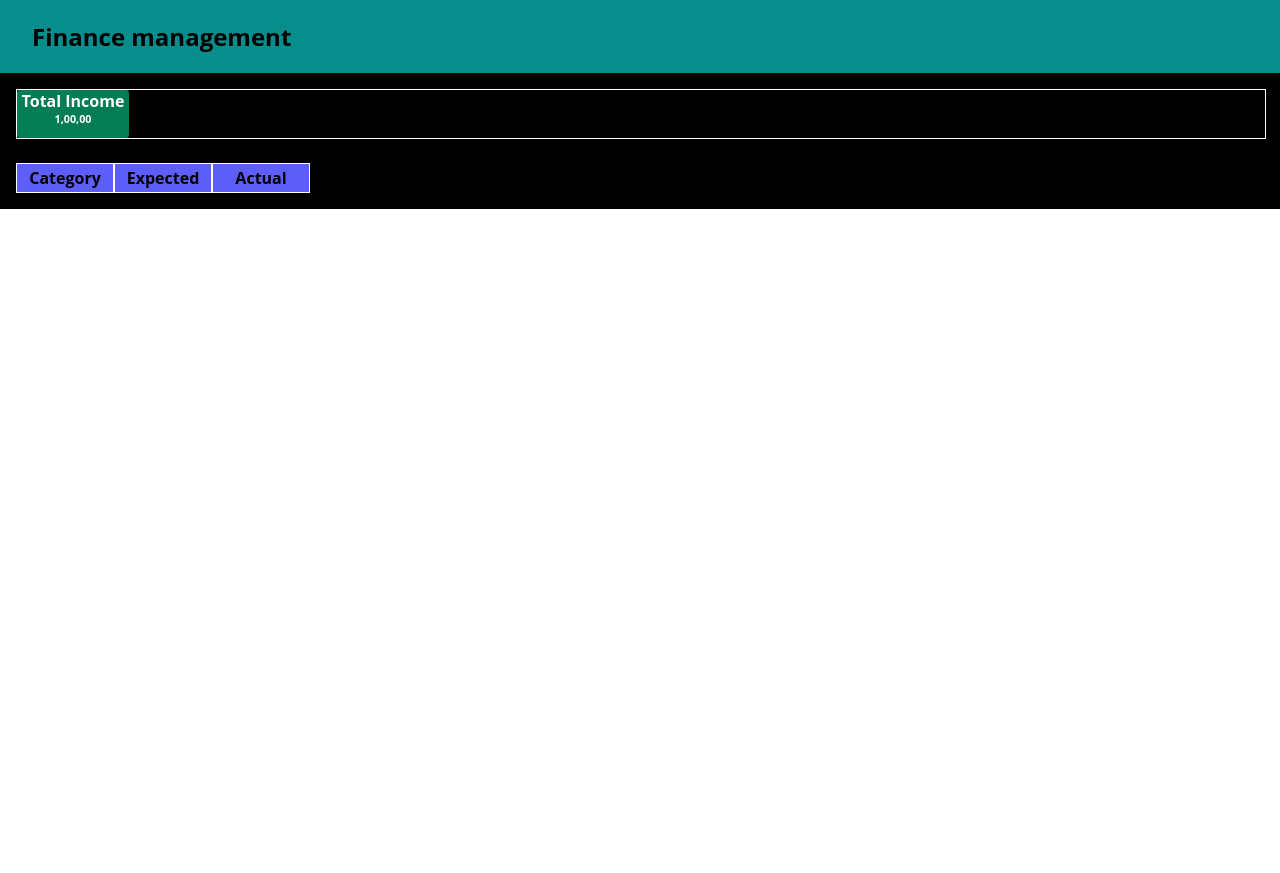
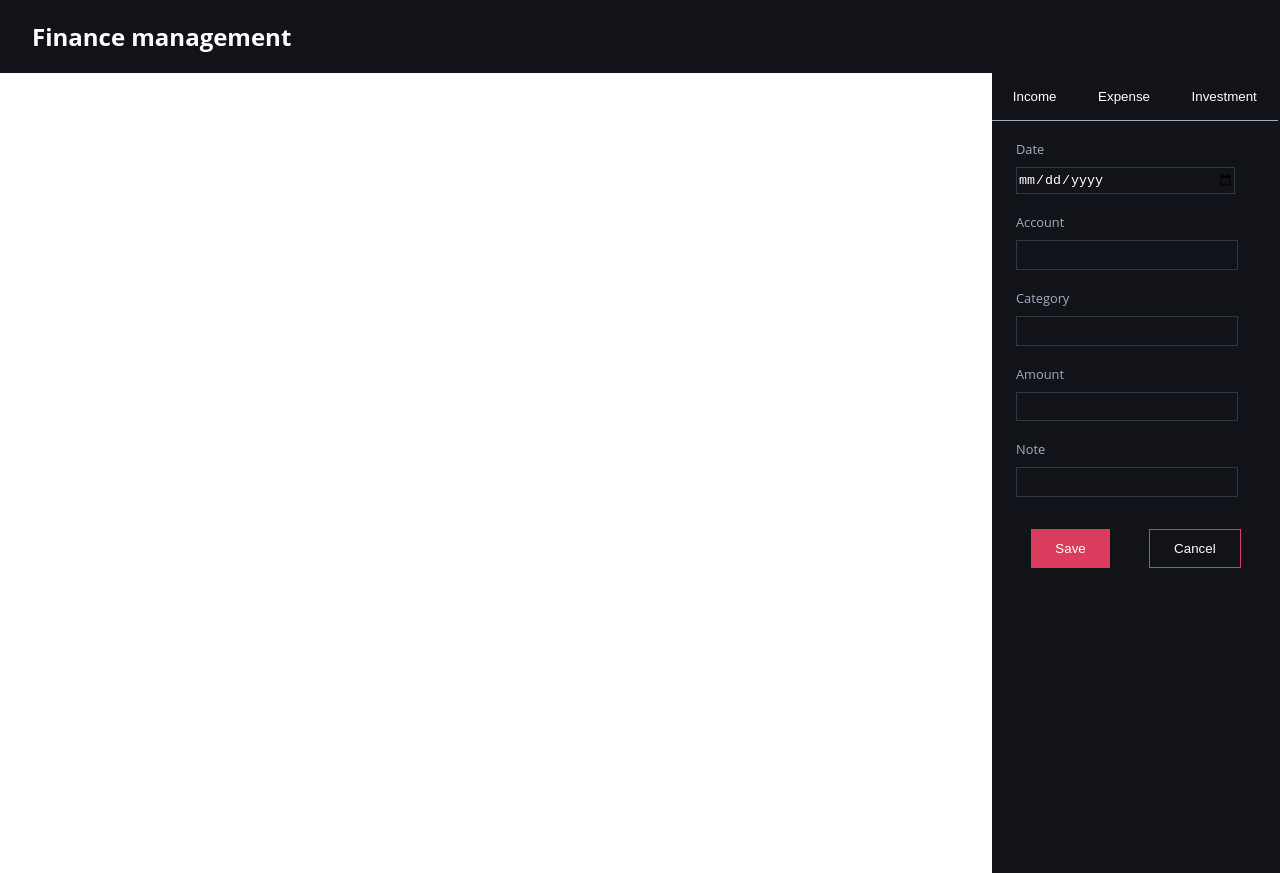
Before and after one commit to KishoreMl/Finance-Management, a React (Create React App) app in the folder finance-management/: page / in a window 1280 px wide. Before the commit the page ends 800 px from the top, so only its background shows below. Built offline with nearby package versions, Linux system fonts and the light colour scheme.

Commit message:
Right Panel

```diff
--- a/finance-management/src/App.css
+++ b/finance-management/src/App.css
@@ -1,5 +1,5 @@
 .App {
-  text-align: center;
+
 }
 
 .App-logo {
--- a/finance-management/src/App.js
+++ b/finance-management/src/App.js
@@ -2,15 +2,15 @@ import { InputModal } from './components/InputModal/InputModal.tsx';
 import { Header } from './components/Header/Header.tsx';
 import { ViewNavBar } from './components/ViewsNavBar/ViewsNavBar.tsx';
 import { DataTable } from './components/DataTable/DataTable.tsx';
+import { RightPanel } from './components/RightPanel/RightPanel.tsx';
 
 import './App.css';
 
 function App() {
   return (
     <div className="App">
-      <Header/>
-      <DataTable />
-
+      <Header />
+      <RightPanel />
     </div>
   );
 }
--- a/finance-management/src/components/DataTable/DataTable.scss
+++ b/finance-management/src/components/DataTable/DataTable.scss
@@ -1,36 +1,56 @@
+@import "../vars.scss";
+
 .data-container{
     background-color: black;
     padding: 1rem;
+    align-items: center;
+    justify-content: center;
 }
+
 .category-container{
     display: flex;
     gap:0.5rem;
     width: 100%;
-    border: solid 1px white;
+
 }
 
 .category{
-    background-color: rgb(4, 125, 85);
+    background-color: rgb(34, 128, 115);
     border-radius: 0.2rem;
     width: 7rem;
     height:3rem;
     color: white;
 }
-.category h4, h6{
-    padding: 0;
+
+.category h4, h5{
+    padding-top: 0.3rem;
     margin: 0;
 }
 
+
 .split-table{
     margin-top: 1.5rem;
+    border-radius: 0.4rem;
+    overflow: hidden;
 }
-.split-table th{
-    background-color: rgb(93, 93, 247);
-    padding: 0.2rem 0.5rem 0.2rem 0.5rem;
-    width:5rem;
-    border:white solid 1px;
-}
-.split-table th p{
+
+.split-table p {
     padding: none;
     margin: 0;
+    font-size: 0.9rem;
+    font-family: $primary-font;
 }
+
+.split-table th, td{
+    padding: 0.2rem 0.5rem 0.2rem 0.5rem;
+    width: 6rem;
+}
+
+.split-table th{
+    background-color: rgb(73, 123, 217);
+
+}
+
+.split-table td{
+    background-color: yellow;
+}
--- a/finance-management/src/components/DataTable/DataTable.tsx
+++ b/finance-management/src/components/DataTable/DataTable.tsx
@@ -1,5 +1,6 @@
 import React, { Component } from "react";
 import './DataTable.scss';
+import '../global.scss';
 
 interface DataTableProperties{
     categories:string[]
@@ -20,7 +21,19 @@ export class DataTable extends Component<{},DataTableProperties>{
                 <div className="category-container">
                     <div className="category">
                         <h4>Total Income</h4>
-                        <h6>1,00,00</h6>
+                        <h5>1,00,00</h5>
+                    </div>
+                    <div className="category">
+                        <h4>Savings</h4>
+                        <h5>1,00,00</h5>
+                    </div>
+                    <div className="category">
+                        <h4>Expense</h4>
+                        <h5>1,00,00</h5>
+                    </div>
+                    <div className="category">
+                        <h4>Investment</h4>
+                        <h5>1,00,00</h5>
                     </div>
                 </div>
 
@@ -30,6 +43,37 @@ export class DataTable extends Component<{},DataTableProperties>{
                         <th><p>Expected</p></th>
                         <th><p>Actual</p></th>
                     </tr>
+                    <tr>
+                        <td><p>Food</p></td>
+                        <td><p>2000</p></td>
+                        <td className="green"><p>1000</p></td>
+                    </tr>
+                    <tr>
+                        <td><p>Food</p></td>
+                        <td><p>2000</p></td>
+                        <td className="green"><p>1000</p></td>
+                    </tr>
+                    <tr>
+                        <td><p>Food</p></td>
+                        <td><p>2000</p></td>
+                        <td className="green"><p>1000</p></td>
+                    </tr>
+                    <tr>
+                        <td><p>Food</p></td>
+                        <td><p>2000</p></td>
+                        <td className="green"><p>1000</p></td>
+                    </tr>
+                    <tr>
+                        <td><p>Food</p></td>
+                        <td><p>2000</p></td>
+                        <td className="green"><p>1000</p></td>
+                    </tr>
+                    <tr>
+                        <td><p>Food</p></td>
+                        <td><p>2000</p></td>
+                        <td className="green"><p>1000</p></td>
+                    </tr>
+
                 </div>
             </div>
         );
--- a/finance-management/src/components/Header/header.scss
+++ b/finance-management/src/components/Header/header.scss
@@ -2,12 +2,13 @@
 
 .header{
 
-    background-color: rgb(8, 141, 141);
+    background-color: $primary-black;
     margin: 0;
     padding: 0;
     display: flex;
 }
 .header h2{
+    color: white;
     margin-right: auto;
     margin-left: 2rem;
     font-family:$primary-font ;
--- a/finance-management/src/components/InputModal/InputModal.tsx
+++ b/finance-management/src/components/InputModal/InputModal.tsx
@@ -14,25 +14,10 @@ export class InputModal extends Component<{},InputModalProperties>{
     }
     render() {
         return (
-            <div className="input-modal">
-                <div className="btn-group">
-            	    <button>Income</button>
-                    <button>Expense</button>
-                    <button>Investment</button>
+            <div className="overlay">
+                <div className="modal-container">
+
                 </div>
-
-                <form>
-
-                    <input type="date" name="date"></input><br />
-                    <input type="text" name="type"></input><br />
-                    <select id="category" name="category">
-                        {this.state.categories.map((category) => (
-                            <option value={category}>{category}</option>
-                    ))}
-                    </select><br />
-                    <input type="text" name="amount"></input><br />
-                    <input type="text" name="description"></input>
-                </form>
             </div>
         )
     }
--- a/finance-management/src/components/InputModal/input-modal.scss
+++ b/finance-management/src/components/InputModal/input-modal.scss
@@ -4,7 +4,7 @@
     position: absolute;
     width:20rem;
     height:20rem;
-    background-color: $background;
+    background-color: $primary-black;
 }
 
 .btn-group {
--- /dev/null
+++ b/finance-management/src/components/RightPanel/RightPanel.scss
@@ -0,0 +1,54 @@
+@import "../vars.scss";
+
+.right-panel{
+    margin-left: auto;
+    height: 100vh;
+    width:18rem;
+    background-color: rgb(18 19 25);
+}
+.btn-bar {
+    padding: 0;
+    margin: 0;
+    width: 100%;
+    display: flex;
+}
+.btn-bar button{
+    padding: 1rem 1.3rem 1rem 1.3rem;
+    background:transparent;
+    border:none;
+    color: white;
+    cursor: pointer;
+    border-bottom:solid 1px $light-grey ;
+
+    &:hover{
+        background-color: $light-grey;
+    }
+}
+
+.form-container input{
+    border:solid 1px $primary-grey;
+}
+.label {
+    margin-top: 1rem;
+    color: $light-grey;
+}
+.label label{
+    text-align: left;
+    font-size: 0.8rem;
+    padding-left: 1.5rem;
+}
+.input-div input, select{
+    background-color: $primary-black;
+    color: white;
+    margin-top: 0.5rem;
+    margin-left: 1.5rem;
+    height: 1.6rem;
+    width:75%;
+    cursor: pointer;
+}
+
+.btn-div{
+    margin-top: 2rem;
+    display: flex;
+    justify-content: space-evenly;
+}
--- /dev/null
+++ b/finance-management/src/components/RightPanel/RightPanel.tsx
@@ -0,0 +1,55 @@
+import React, {Component} from "react";
+import './RightPanel.scss';
+
+export class RightPanel extends Component{
+    render()
+    {
+        return (
+            <div className="right-panel">
+                <div className="btn-bar">
+                    <button>Income</button>
+                    <button>Expense</button>
+                    <button>Investment</button>
+                </div>
+                <div className="form-container">
+                    <div className="label">
+                        <label htmlFor="category">Date</label>
+                    </div>
+                    <div className="input-div">
+                        <input type="date" name="category" id="category"/>
+                    </div>
+                    <div className="label">
+                        <label htmlFor="account">Account</label>
+                    </div>
+                    <div className="input-div">
+                        <input type="text" name="account" id="account"/>
+                    </div>
+                    <div className="label">
+                        <label htmlFor="category">Category</label>
+                    </div>
+                    <div className="input-div">
+                        <input type="text" name="category" id="category"/>
+                    </div>
+                    <div className="label">
+                        <label htmlFor="category">Amount</label>
+                    </div>
+                    <div className="input-div">
+                        <input type="text" name="category" id="category"/>
+                    </div>
+                    <div className="label">
+                        <label htmlFor="category">Note</label>
+                    </div>
+                    <div className="input-div">
+                        <input type="text" name="category" id="category"/>
+                    </div>
+
+
+                    <div className="btn-div">
+                        <button className="btn-primary">Save</button>
+                        <button className="btn-outline">Cancel</button>
+                    </div>
+                </div>
+            </div>
+        )
+    }
+}
--- /dev/null
+++ b/finance-management/src/components/global.scss
@@ -0,0 +1,21 @@
+@import "./vars.scss";
+
+.green{
+    background-color: greenyellow;
+}
+.btn-primary, .btn-outline{
+    color: white;
+    cursor: pointer;
+    padding: 0.7rem 1.5rem 0.7rem 1.5rem;
+
+}
+.btn-primary{
+    background:$primary-red;
+    border: none;
+
+}
+.btn-outline{
+    background: transparent;
+    border: solid 1px $primary-red;
+
+}
--- a/finance-management/src/components/vars.scss
+++ b/finance-management/src/components/vars.scss
@@ -1,7 +1,8 @@
-$header-background: #001C30;
-$background: #BBBBBB;
-$primary-green: #38E54D;
-$primary-red: #CD1818;
-$secondary-red: #FC2947;
+$primary-grey: rgb(45 55 72);
+$light-grey: rgb(160 174 192);
+$primary-black:rgb(18 19 25);
+
+$primary-green: rgb(14 203 129);
+$primary-red: rgb(217 60 92);
 
 $primary-font:'Open Sans',sans-serif;
```
